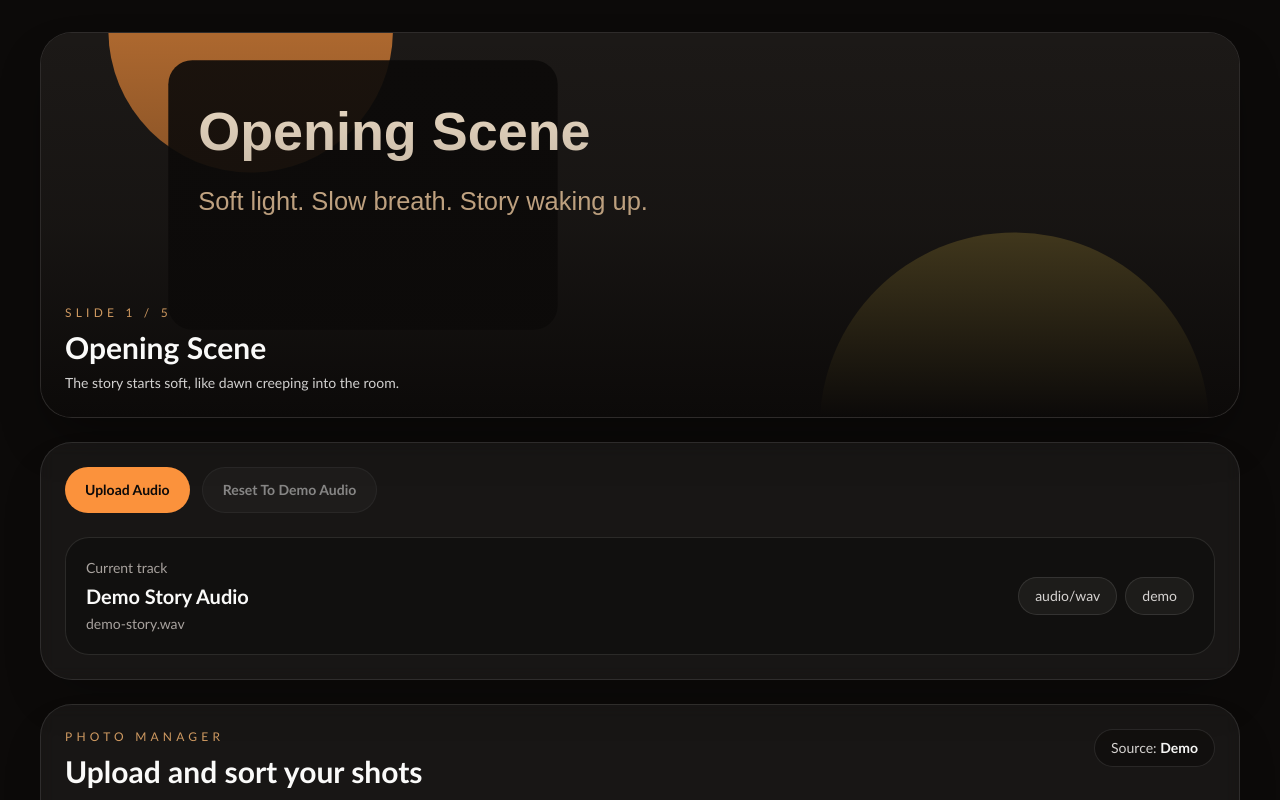
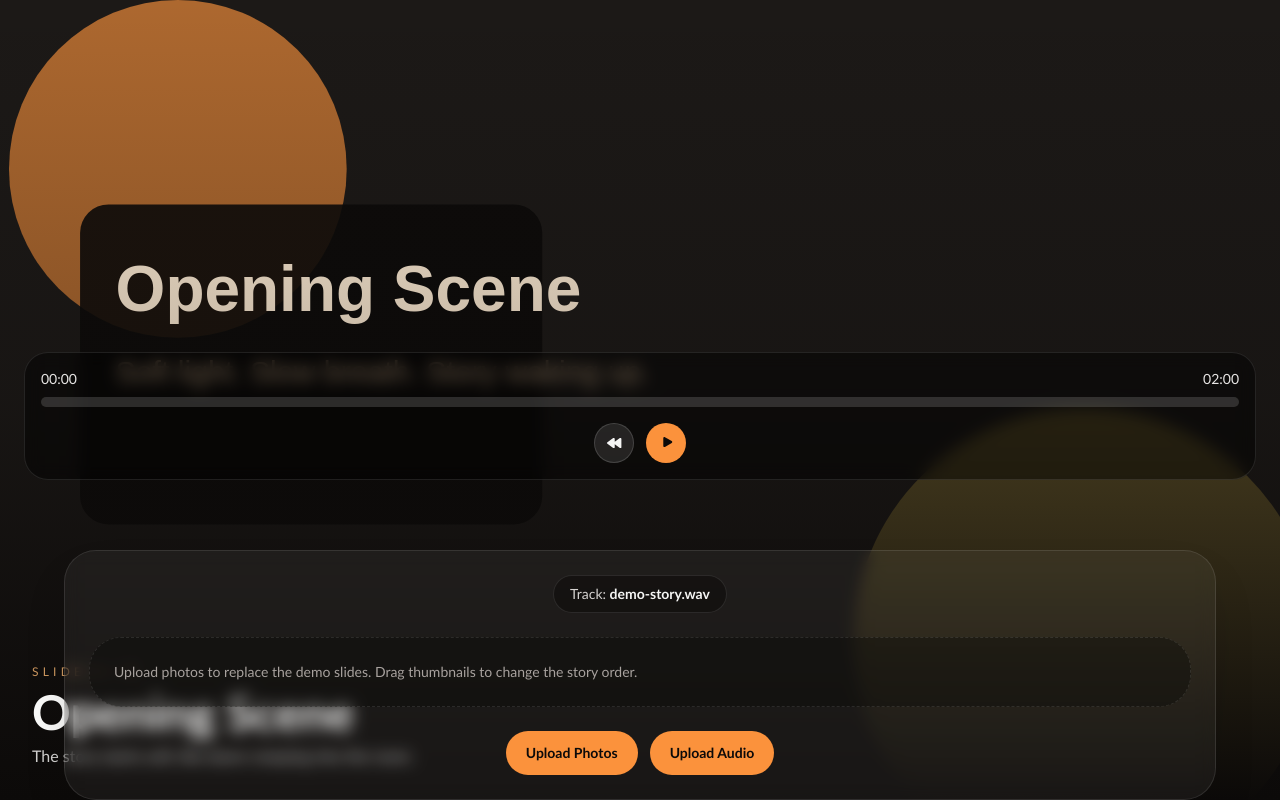
Before and after one commit to yasser159/YanStoryBox, a React (Vite) app: page / in a window 1280 px wide. Shown: the top 800 px of the page. Built offline with nearby package versions, Linux system fonts and the light colour scheme.

Commit message:
Refine fullscreen player overlay controls

```diff
--- a/src/App.jsx
+++ b/src/App.jsx
@@ -1,5 +1,3 @@
-import { AudioManagerPanel } from './components/AudioManagerPanel';
-import { DiagnosticsScreen } from './components/DiagnosticsScreen';
 import { PhotoManagerPanel } from './components/PhotoManagerPanel';
 import { StoryPlayerPanel } from './components/StoryPlayerPanel';
 import { useAudioLibrary } from './hooks/useAudioLibrary';
@@ -9,65 +7,50 @@ import { useStoryPlayer } from './hooks/useStoryPlayer';
 export default function App() {
   const {
     audioSrc,
+    uploadAudioFile,
+    audioError,
     audioMeta,
-    hasUploadedAudio,
-    audioSourceMode,
-    uploadAudioFile,
-    resetAudio,
-    isHydratingAudio,
-    audioError,
   } = useAudioLibrary();
   const {
     slides,
     uploads,
-    hasUploads,
-    sourceMode,
     uploadFiles,
     reorderSlides,
     removeSlide,
-    resetUploads,
     isHydrating,
     persistenceError,
   } = useSlideLibrary();
-  const { audioRef, playerState, timeline, togglePlayback } = useStoryPlayer({
+  const { audioRef, playerState, timeline, togglePlayback, rewind } = useStoryPlayer({
     audioSrc,
     slides,
   });
   const activeSlide = timeline[playerState.activeSlideIndex] ?? timeline[0];
 
   return (
-    <main className="min-h-screen px-4 py-8 sm:px-6 lg:px-10">
+    <main className="min-h-screen">
       <audio ref={audioRef} />
 
-      <div className="mx-auto max-w-7xl">
-        <section className="space-y-6">
+      <div className="mx-auto min-h-screen max-w-none">
+        <section className="group relative min-h-screen overflow-hidden">
           <StoryPlayerPanel
             playerState={playerState}
             timeline={timeline}
             togglePlayback={togglePlayback}
-          />
-          <AudioManagerPanel
-            audioMeta={audioMeta}
-            audioSourceMode={audioSourceMode}
-            hasUploadedAudio={hasUploadedAudio}
-            isHydratingAudio={isHydratingAudio}
-            audioError={audioError}
-            uploadAudioFile={uploadAudioFile}
-            resetAudio={resetAudio}
+            rewind={rewind}
           />
           <PhotoManagerPanel
             uploads={uploads}
             activeSlideId={activeSlide?.id}
-            hasUploads={hasUploads}
             isHydrating={isHydrating}
             persistenceError={persistenceError}
-            sourceMode={sourceMode}
             uploadFiles={uploadFiles}
             reorderSlides={reorderSlides}
             removeSlide={removeSlide}
-            resetUploads={resetUploads}
+            audioMeta={audioMeta}
+            audioError={audioError}
+            uploadAudioFile={uploadAudioFile}
+            className="pointer-events-none absolute inset-x-0 bottom-0 z-30 mx-auto w-full max-w-6xl px-4 pb-4 translate-y-6 opacity-0 transition-all duration-300 group-hover:pointer-events-auto group-hover:translate-y-0 group-hover:opacity-100 sm:px-6 sm:pb-6"
           />
-          <DiagnosticsScreen />
         </section>
       </div>
     </main>
--- a/src/components/PhotoManagerPanel.jsx
+++ b/src/components/PhotoManagerPanel.jsx
@@ -13,16 +13,18 @@ function EmptyState({ isHydrating }) {
 export function PhotoManagerPanel({
   uploads,
   activeSlideId,
-  hasUploads,
   isHydrating,
   persistenceError,
-  sourceMode,
   uploadFiles,
   reorderSlides,
   removeSlide,
-  resetUploads,
+  audioMeta,
+  audioError,
+  uploadAudioFile,
+  className = '',
 }) {
   const fileInputRef = useRef(null);
+  const audioInputRef = useRef(null);
   const [draggedId, setDraggedId] = useState('');
 
   const handleFileChange = async (event) => {
@@ -31,38 +33,20 @@ export function PhotoManagerPanel({
     event.target.value = '';
   };
 
+  const handleAudioChange = async (event) => {
+    const [file] = Array.from(event.target.files || []);
+    await uploadAudioFile(file);
+    event.target.value = '';
+  };
+
   return (
-    <article className="rounded-[2rem] border border-white/10 bg-white/5 p-6 shadow-2xl shadow-black/20 backdrop-blur">
-      <div className="flex flex-col gap-4 sm:flex-row sm:items-start sm:justify-between">
-        <div>
-          <p className="text-xs uppercase tracking-[0.35em] text-orange-300/80">Photo Manager</p>
-          <h2 className="mt-2 text-3xl font-semibold text-stone-50">Upload and sort your shots</h2>
-          <p className="mt-3 max-w-2xl text-sm leading-6 text-stone-300">
-            This is the lineup board. Drop in your images, drag them around, and the story reel follows that order.
-          </p>
-        </div>
-
+    <article className={`rounded-[2rem] border border-white/10 bg-white/5 p-6 shadow-2xl shadow-black/20 backdrop-blur ${className}`}>
+      <div className="flex justify-center">
         <div className="rounded-full border border-white/10 bg-stone-950/50 px-4 py-2 text-sm text-stone-300">
-          Source: <span className="font-semibold capitalize text-stone-100">{sourceMode}</span>
+          Track: <span className="font-semibold text-stone-100">{audioMeta.fileName}</span>
         </div>
       </div>
 
-      <div className="mt-6 flex flex-wrap gap-3">
-        <button
-          type="button"
-          onClick={() => fileInputRef.current?.click()}
-          className="inline-flex items-center justify-center rounded-full bg-orange-400 px-5 py-3 text-sm font-semibold text-stone-950 transition hover:bg-orange-300"
-        >
-          Upload Photos
-        </button>
-        <button
-          type="button"
-          onClick={resetUploads}
-          disabled={!hasUploads}
-          className="inline-flex items-center justify-center rounded-full border border-white/10 bg-white/5 px-5 py-3 text-sm font-semibold text-stone-100 transition hover:bg-white/10 disabled:cursor-not-allowed disabled:opacity-50"
-        >
-          Reset To Demo
-        </button>
       <input
         ref={fileInputRef}
         type="file"
@@ -71,7 +55,13 @@ export function PhotoManagerPanel({
         className="hidden"
         onChange={handleFileChange}
       />
-      </div>
+      <input
+        ref={audioInputRef}
+        type="file"
+        accept="audio/*"
+        className="hidden"
+        onChange={handleAudioChange}
+      />
 
       {persistenceError ? (
         <div className="mt-4 rounded-2xl border border-rose-400/30 bg-rose-400/10 p-4 text-sm text-rose-100">
@@ -79,10 +69,17 @@ export function PhotoManagerPanel({
         </div>
       ) : null}
 
+      {audioError ? (
+        <div className="mt-4 rounded-2xl border border-rose-400/30 bg-rose-400/10 p-4 text-sm text-rose-100">
+          {audioError}
+        </div>
+      ) : null}
+
       <div className="mt-6">
         {!uploads.length ? (
           <EmptyState isHydrating={isHydrating} />
         ) : (
+          <div className="flex justify-center">
             <div className="grid gap-2 grid-cols-4 sm:grid-cols-5 xl:grid-cols-7">
             {uploads.map((slide, index) => {
               const isActive = slide.id === activeSlideId;
@@ -129,7 +126,25 @@ export function PhotoManagerPanel({
               );
             })}
             </div>
+          </div>
         )}
+      </div>
+
+      <div className="mt-6 flex flex-wrap justify-center gap-3">
+        <button
+          type="button"
+          onClick={() => fileInputRef.current?.click()}
+          className="inline-flex items-center justify-center rounded-full bg-orange-400 px-5 py-3 text-sm font-semibold text-stone-950 transition hover:bg-orange-300"
+        >
+          Upload Photos
+        </button>
+        <button
+          type="button"
+          onClick={() => audioInputRef.current?.click()}
+          className="inline-flex items-center justify-center rounded-full bg-orange-400 px-5 py-3 text-sm font-semibold text-stone-950 transition hover:bg-orange-300"
+        >
+          Upload Audio
+        </button>
       </div>
     </article>
   );
--- a/src/components/StoryPlayerPanel.jsx
+++ b/src/components/StoryPlayerPanel.jsx
@@ -5,10 +5,35 @@ function formatTime(totalSeconds) {
   return `${String(minutes).padStart(2, '0')}:${String(seconds).padStart(2, '0')}`;
 }
 
+function PlayIcon() {
+  return (
+    <svg viewBox="0 0 24 24" aria-hidden="true" className="h-5 w-5 fill-current">
+      <path d="M8.75 6.2c0-1.02 1.1-1.66 1.99-1.15l8.11 4.67c.89.51.89 1.79 0 2.3l-8.11 4.67c-.89.51-1.99-.13-1.99-1.15V6.2Z" />
+    </svg>
+  );
+}
+
+function PauseIcon() {
+  return (
+    <svg viewBox="0 0 24 24" aria-hidden="true" className="h-5 w-5 fill-current">
+      <path d="M7.75 5.5A1.25 1.25 0 0 1 9 6.75v10.5A1.25 1.25 0 0 1 7.75 18.5h-.5A1.25 1.25 0 0 1 6 17.25V6.75A1.25 1.25 0 0 1 7.25 5.5h.5Zm9 0A1.25 1.25 0 0 1 18 6.75v10.5A1.25 1.25 0 0 1 16.75 18.5h-.5A1.25 1.25 0 0 1 15 17.25V6.75a1.25 1.25 0 0 1 1.25-1.25h.5Z" />
+    </svg>
+  );
+}
+
+function RewindIcon() {
+  return (
+    <svg viewBox="0 0 24 24" aria-hidden="true" className="h-5 w-5 fill-current">
+      <path d="M11.02 6.08c.77-.56 1.85-.01 1.85.94v9.96c0 .95-1.08 1.5-1.85.94L4.1 13.01a1.25 1.25 0 0 1 0-2.02l6.92-4.91Zm8 0c.77-.56 1.85-.01 1.85.94v9.96c0 .95-1.08 1.5-1.85.94l-6.92-4.91a1.25 1.25 0 0 1 0-2.02l6.92-4.91Z" />
+    </svg>
+  );
+}
+
 export function StoryPlayerPanel({
   playerState,
   timeline,
   togglePlayback,
+  rewind,
 }) {
   const activeSlide = timeline[playerState.activeSlideIndex] ?? timeline[0];
   const progress = playerState.duration > 0
@@ -17,16 +42,16 @@ export function StoryPlayerPanel({
 
   return (
     <section>
-      <article className="group relative overflow-hidden rounded-[2rem] border border-white/10 bg-stone-900/70 shadow-2xl shadow-black/40">
+      <article className="group relative min-h-screen overflow-hidden border-0 bg-stone-900 shadow-2xl shadow-black/40">
         <img
           key={activeSlide?.id}
           src={activeSlide?.src}
           alt={activeSlide?.title}
-          className="h-[24rem] w-full object-cover object-center transition duration-700 ease-out"
+          className="h-screen w-full object-cover object-center transition duration-700 ease-out"
         />
-        <div className="absolute inset-0 bg-gradient-to-t from-stone-950 via-stone-950/30 to-transparent" />
-        <div className="absolute inset-x-0 bottom-0 translate-y-4 px-6 pb-6 opacity-0 transition duration-300 group-hover:translate-y-0 group-hover:opacity-100">
-          <div className="rounded-[1.5rem] border border-white/10 bg-black/45 p-4 backdrop-blur">
+        <div className="absolute inset-0 bg-gradient-to-t from-stone-950 via-stone-950/25 to-transparent" />
+        <div className="absolute inset-x-0 bottom-[19rem] z-40 flex translate-y-4 px-4 opacity-0 transition duration-300 group-hover:translate-y-0 group-hover:opacity-100 sm:bottom-[20rem] sm:px-6">
+          <div className="w-full rounded-[1.5rem] border border-white/10 bg-black/45 p-4 backdrop-blur">
             <div className="mb-2 flex justify-between text-sm text-stone-200">
               <span>{formatTime(playerState.currentTime)}</span>
               <span>{formatTime(playerState.duration || 120)}</span>
@@ -37,21 +62,32 @@ export function StoryPlayerPanel({
                 style={{ width: `${progress}%` }}
               />
             </div>
-            <button
-              type="button"
-              onClick={togglePlayback}
-              className="mt-4 inline-flex items-center justify-center rounded-full bg-orange-400 px-5 py-2.5 text-sm font-semibold text-stone-950 transition hover:bg-orange-300"
-            >
-              {playerState.isPlaying ? 'Pause' : 'Play'}
-            </button>
+            <div className="mt-4 flex justify-center gap-3">
+              <button
+                type="button"
+                onClick={rewind}
+                className="inline-flex h-10 w-10 items-center justify-center rounded-full border border-white/15 bg-white/10 text-stone-100 transition hover:bg-white/20"
+                aria-label="Rewind"
+              >
+                <RewindIcon />
+              </button>
+              <button
+                type="button"
+                onClick={togglePlayback}
+                className="inline-flex h-10 w-10 items-center justify-center rounded-full bg-orange-400 text-stone-950 transition hover:bg-orange-300"
+                aria-label={playerState.isPlaying ? 'Pause' : 'Play'}
+              >
+                {playerState.isPlaying ? <PauseIcon /> : <PlayIcon />}
+              </button>
+            </div>
           </div>
         </div>
-        <div className="absolute inset-x-0 bottom-0 p-6">
+        <div className="pointer-events-none absolute inset-x-0 bottom-0 z-10 p-4 sm:p-6 md:p-8">
           <p className="text-xs uppercase tracking-[0.35em] text-orange-300/80">
             Slide {playerState.activeSlideIndex + 1} / {timeline.length}
           </p>
-          <h2 className="mt-2 text-3xl font-semibold text-stone-50">{activeSlide?.title}</h2>
-          <p className="mt-2 max-w-xl text-sm text-stone-200/90">{activeSlide?.caption}</p>
+          <h2 className="mt-2 max-w-3xl text-3xl font-semibold text-stone-50 sm:text-4xl md:text-5xl">{activeSlide?.title}</h2>
+          <p className="mt-2 max-w-2xl text-sm text-stone-200/90 sm:text-base">{activeSlide?.caption}</p>
         </div>
       </article>
     </section>
--- a/src/hooks/useStoryPlayer.js
+++ b/src/hooks/useStoryPlayer.js
@@ -57,6 +57,7 @@ export function useStoryPlayer({ audioSrc, slides }) {
     playerState,
     timeline,
     togglePlayback: () => playerRef.current?.togglePlayback(),
+    rewind: () => playerRef.current?.rewind(),
     pause: () => playerRef.current?.pause(),
   };
 }
```
Also changed, not shown: src/lib/storyPlayer.js. Lines whose indentation alone changed are shown as unchanged.
